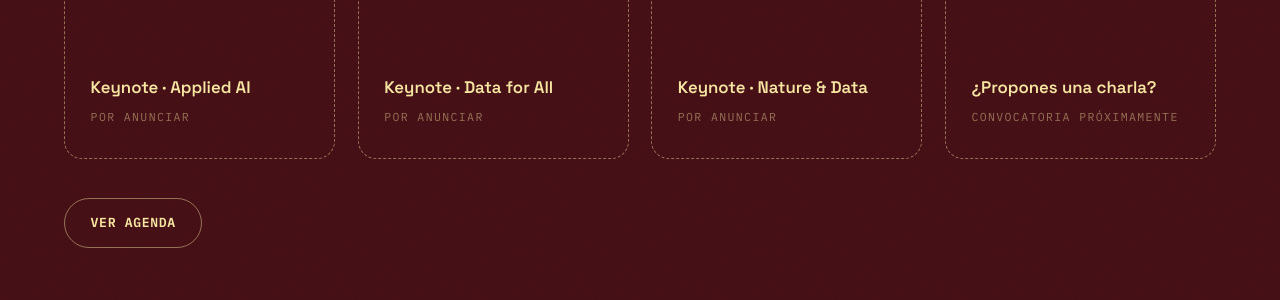
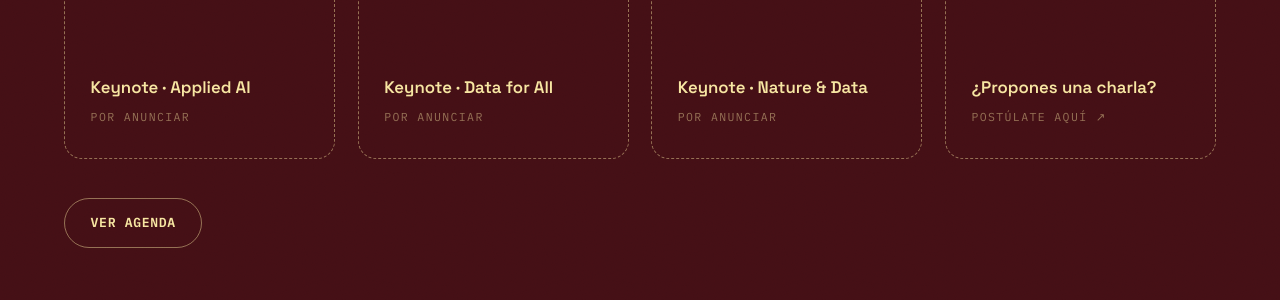
Before and after one commit to datostadamx/datostadamx.github.io, a Jekyll site: the page built from index.html, in a window 1280 px wide and 900 px high, scrolled down 6478 px. Shown: the part 151-451 px from the top of the window. Built offline with Jekyll 4.4.1, drawn with Linux system fonts in a browser that asks for light colours; some of the changed text lies outside the part shown.

Commit message:
Add a "¡Quiero ser speaker!" CTA linking to the call-for-speakers form
- New hero button opening the Google Form in a new tab
- The "¿Propones una charla?" card in Ponentes now links to the same
  form instead of saying "Convocatoria próximamente" (the form is
  already open)
- Form URL lives in _config.yml (site.forms.speaker_url) so it's easy
  to swap later

Co-Authored-By: Claude Sonnet 5 <noreply@anthropic.com>
Claude-Session: https://claude.ai/code/session_01F1qxejcXBMwKUKk1iyqJq6

```diff
--- a/_config.yml
+++ b/_config.yml
@@ -20,6 +20,10 @@ event:
 registration:
   luma_id: "evt-NohgzL3HOuT9Fw5"
 
+# External forms linked from the site
+forms:
+  speaker_url: "https://forms.gle/xvfasS9JrbPWLmsXA"
+
 # Social links shown in the nav/footer — leave a value blank to hide that icon
 social:
   facebook: "https://facebook.com/datostadamx"
--- a/index.html
+++ b/index.html
@@ -24,6 +24,7 @@ layout: default
     <div class="hero-ctas">
       <a class="btn btn-mint" href="#registro">Regístrate gratis ↗</a>
       <a class="btn btn-ghost" href="#patrocina">Quiero patrocinar</a>
+      <a class="btn btn-ghost" href="{{ site.forms.speaker_url }}" target="_blank" rel="noopener">¡Quiero ser speaker! ↗</a>
     </div>
   </div>
   <a class="hero-scroll" href="#evento">Conoce {{ site.title }} {{ site.event.year }}</a>
@@ -198,10 +199,10 @@ layout: default
         <svg viewBox="0 0 44 44" fill="none" stroke="#85dcb1" stroke-width="1.4" aria-hidden="true"><circle cx="22" cy="16" r="8"/><path d="M6 40c2-9 8-13 16-13s14 4 16 13"/></svg>
         <b>Keynote · Nature &amp; Data</b><span>Por anunciar</span>
       </div>
-      <div class="pon rv rv-d3">
+      <a class="pon rv rv-d3" href="{{ site.forms.speaker_url }}" target="_blank" rel="noopener">
         <svg viewBox="0 0 44 44" fill="none" stroke="#f0d98c" stroke-width="1.4" aria-hidden="true"><circle cx="22" cy="16" r="8"/><path d="M6 40c2-9 8-13 16-13s14 4 16 13"/></svg>
-        <b>¿Propones una charla?</b><span>Convocatoria próximamente</span>
-      </div>
+        <b>¿Propones una charla?</b><span>Postúlate aquí ↗</span>
+      </a>
     </div>
     <div class="hero-ctas rv" style="margin-top:2.4rem">
       <a class="btn btn-ghost" href="#programa">Ver agenda</a>
```
